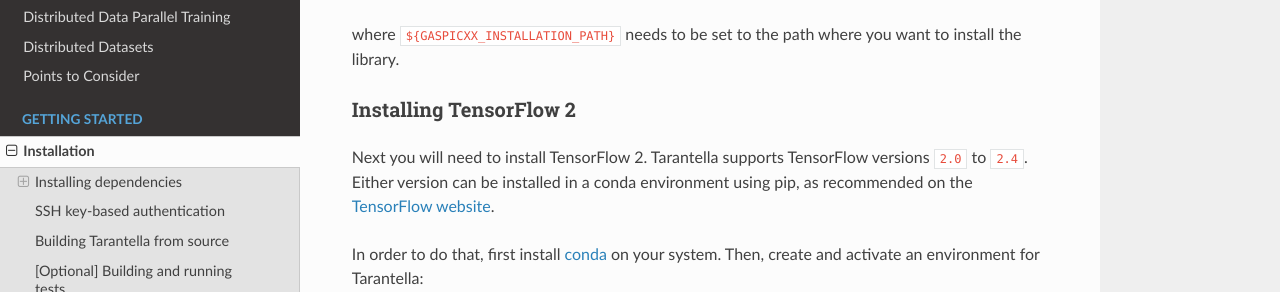
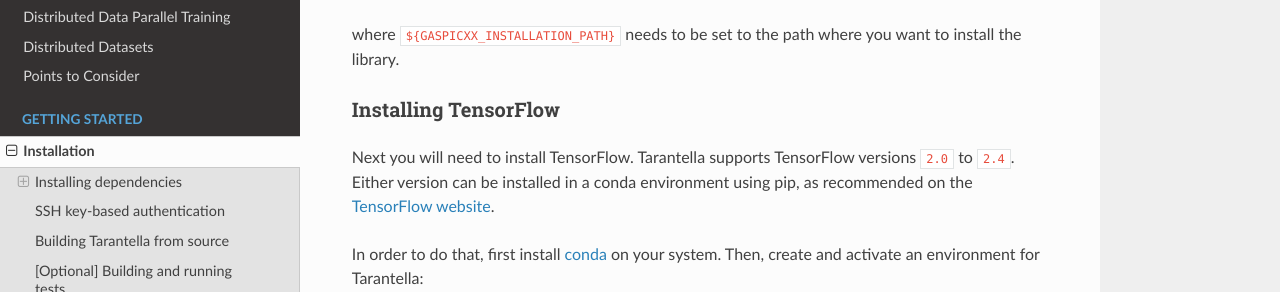
Before and after one commit to cc-hpc-itwm/tarantella, a Sphinx documentation site: the page built from docs/source/installation.rst, in a window 1280 px wide and 900 px high, scrolled down 1807 px. Shown: the part 164-456 px from the top of the window. Built offline with Sphinx 7.4.7 and the Read the Docs theme 2.0.0, drawn with Linux system fonts in a browser that asks for light colours; some of the changed text lies outside the part shown.

Commit message:
docs: use `TensorFlow` instead of `TensorFlow 2`

```diff
--- a/docs/source/index.rst
+++ b/docs/source/index.rst
@@ -4,10 +4,10 @@
 
 |
 `Tarantella <https://github.com/cc-hpc-itwm/tarantella>`_
-is an open-source, distributed Deep Learning framework built on top of TensorFlow 2,
+is an open-source, distributed Deep Learning framework built on top of TensorFlow,
 providing scalable Deep Neural Network training on CPU and GPU compute clusters.
 
-Tarantella is easy-to-use, allows to re-use existing TensorFlow 2/Keras models,
+Tarantella is easy-to-use, allows to re-use existing TensorFlow models,
 and does not require any knowledge of parallel computing.
 
 .. image:: pics/tnt_run.gif
--- a/docs/source/installation.rst
+++ b/docs/source/installation.rst
@@ -4,7 +4,7 @@
 ============
 
 Tarantella needs to be built `from source <https://github.com/cc-hpc-itwm/tarantella>`_.
-Since Tarantella is built on top of `TensorFlow 2 <https://www.tensorflow.org/>`_,
+Since Tarantella is built on top of `TensorFlow <https://www.tensorflow.org/>`_,
 you will require a recent version of it. Additionally, you will need an installation of
 the open-source communication libraries `GaspiCxx <https://github.com/cc-hpc-itwm/GaspiCxx>`_
 and `GPI-2 <http://www.gpi-site.com/>`_,
@@ -114,10 +114,10 @@
 the library.
 
 
-Installing TensorFlow 2
-^^^^^^^^^^^^^^^^^^^^^^^
+Installing TensorFlow
+^^^^^^^^^^^^^^^^^^^^^
 
-Next you will need to install TensorFlow 2.
+Next you will need to install TensorFlow.
 Tarantella supports TensorFlow versions ``2.0`` to ``2.4``.
 Either version can be installed in a conda environment using pip,
 as recommended on the `TensorFlow website <https://www.tensorflow.org/install>`_.
--- a/docs/source/quick_start.rst
+++ b/docs/source/quick_start.rst
@@ -4,7 +4,7 @@
 ===========
 
 This section explains how to get started using Tarantella to distributedly
-train an existing TensorFlow 2/Keras model.
+train an existing TensorFlow model.
 First, we will examine what changes have to be made to your code, before we will look into
 the execution of your script with ``tarantella`` on the command line.
 Finally, we will present the features Tarantella currently supports and
@@ -14,7 +14,7 @@
 ^^^^^^^^^^^^^^^^^^^^^^^^^^^^^^
 
 After having :ref:`built and installed <installation-label>` Tarantella
-we are ready to add distributed training support to an existing TensorFlow 2/Keras model.
+we are ready to add distributed training support to an existing TensorFlow model.
 We will first illustrate all the necessary steps, using the well-known example of
 **LeNet-5** on the **MNIST** dataset. Although this is not necessarily a good use case
 to take full advantage of Tarantella's capabilities, it will allow you to simply
--- a/docs/source/why_tarantella.rst
+++ b/docs/source/why_tarantella.rst
@@ -32,7 +32,7 @@
 so that computation can be scaled up at any point in time without losing reproducibility
 of the results.
 
-Furthermore, we made sure that existing TensorFlow 2/Keras
+Furthermore, we made sure that existing TensorFlow
 models can be made ready for distributed training with minimal effort
 (follow the :ref:`Quick Start guide <quick-start-label>` to learn more).
 Tarantella supports distributed training on GPU and pure CPU clusters,
```
Also changed, not shown: README.md (+1 -1 lines).
